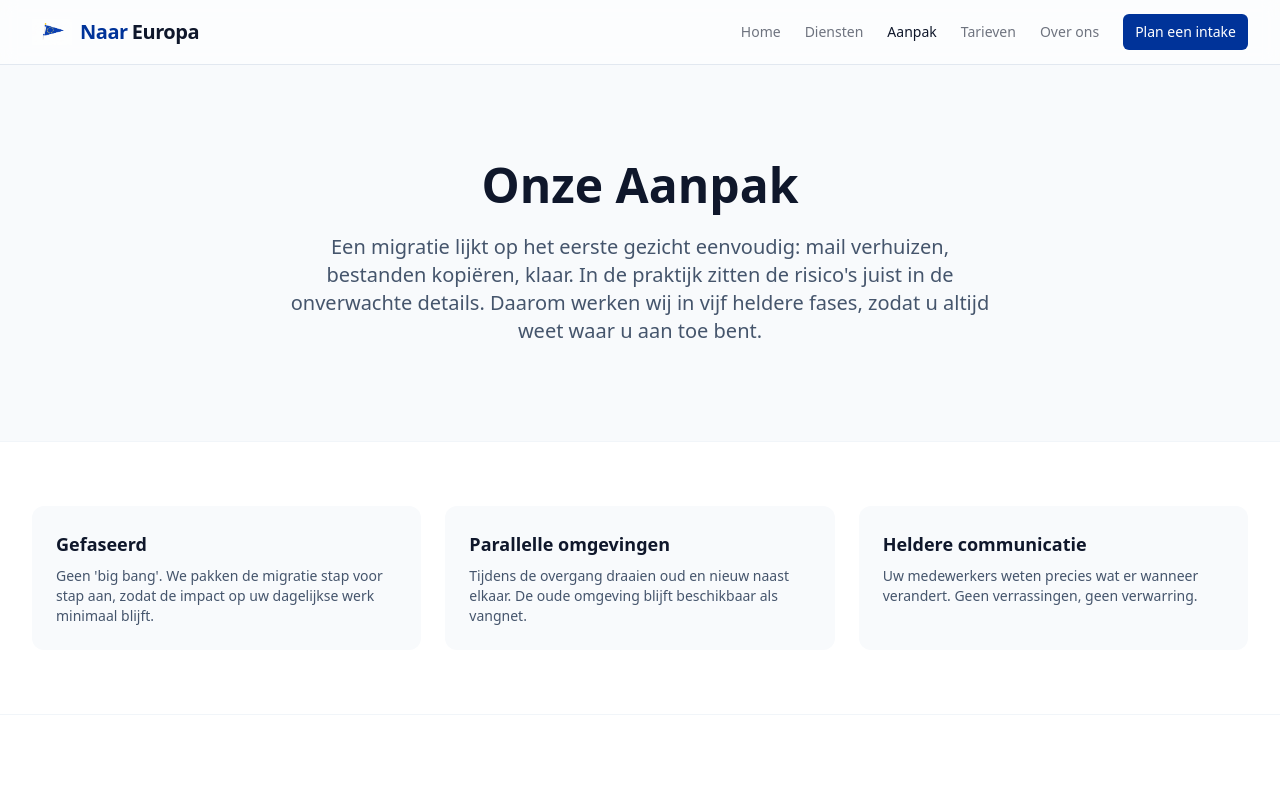
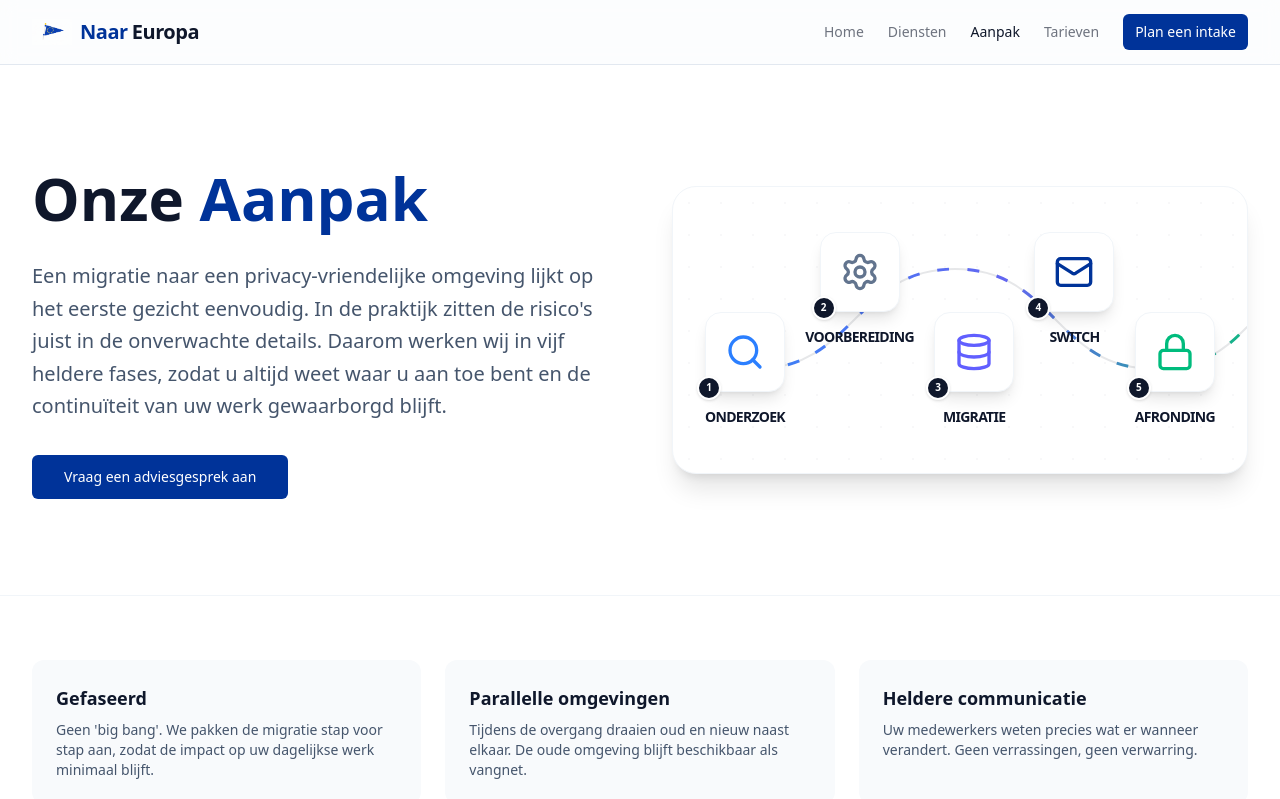
Before and after one commit to victorp13/naareuropa, a Next.js app: page /aanpak in a window 1280 px wide. Shown: the top 799 px of the page. Built offline with nearby package versions, Linux system fonts and the light colour scheme.

Commit message:
feat: Redesign the Aanpak page hero section with a new animated approach illustration and update navigation links.

```diff
--- a/app/aanpak/page.tsx
+++ b/app/aanpak/page.tsx
@@ -1,6 +1,7 @@
 import Link from "next/link"
 import { Button } from "@/components/ui/button"
 import { Search, Settings, Database, Mail, Lock, CheckCircle, ArrowRight } from "lucide-react"
+import { ApproachIllustration } from "@/components/illustrations/approach-illustration"
 
 const phases = [
     {
@@ -153,17 +154,29 @@ export default function ApproachPage() {
     return (
         <div className="min-h-screen bg-white">
             {/* Hero */}
-            <section className="bg-slate-50 py-16 md:py-24 border-b border-slate-100">
-                <div className="container max-w-3xl text-center">
-                    <h1 className="mb-6 text-4xl font-bold font-heading text-slate-900 md:text-5xl">
-                        Onze Aanpak
-                    </h1>
-                    <p className="text-xl text-slate-600">
-                        Een migratie lijkt op het eerste gezicht eenvoudig: mail verhuizen, bestanden
-                        kopiëren, klaar. In de praktijk zitten de risico's juist in de onverwachte
-                        details. Daarom werken wij in vijf heldere fases, zodat u altijd weet waar u
-                        aan toe bent.
-                    </p>
+            <section className="bg-white py-16 md:py-24 border-b border-slate-100 overflow-hidden">
+                <div className="container">
+                    <div className="grid lg:grid-cols-2 gap-16 items-center">
+                        <div className="max-w-2xl">
+                            <h1 className="mb-6 text-4xl font-bold font-heading text-slate-900 md:text-5xl lg:text-6xl leading-tight">
+                                Onze <span className="text-primary">Aanpak</span>
+                            </h1>
+                            <p className="text-xl text-slate-600 leading-relaxed">
+                                Een migratie naar een privacy-vriendelijke omgeving lijkt op het eerste gezicht eenvoudig.
+                                In de praktijk zitten de risico's juist in de onverwachte details. Daarom werken wij in vijf heldere fases,
+                                zodat u altijd weet waar u aan toe bent en de continuïteit van uw werk gewaarborgd blijft.
+                            </p>
+                            <div className="mt-8 flex flex-wrap gap-4">
+                                <Button asChild size="lg">
+                                    <Link href="/contact">Vraag een adviesgesprek aan</Link>
+                                </Button>
+                            </div>
+                        </div>
+                        <div className="relative">
+                            <div className="absolute inset-0 bg-blue-50 rounded-full blur-3xl opacity-50 -z-10 transform scale-125"></div>
+                            <ApproachIllustration />
+                        </div>
+                    </div>
                 </div>
             </section>
 
--- a/components/footer.tsx
+++ b/components/footer.tsx
@@ -38,7 +38,6 @@ export function Footer() {
                 <div>
                     <h3 className="font-semibold text-white mb-4">Bedrijf</h3>
                     <ul className="space-y-2 text-sm text-slate-300">
-                        <li><Link href="/over-naareuropa" className="hover:text-white transition-colors">Over ons</Link></li>
                         <li><Link href="/contact" className="hover:text-white transition-colors">Contact</Link></li>
                         <li><Link href="/juridisch/privacy" className="hover:text-white transition-colors">Privacyverklaring</Link></li>
                         <li><Link href="/juridisch/algemene-voorwaarden" className="hover:text-white transition-colors">Algemene Voorwaarden</Link></li>
--- a/components/header.tsx
+++ b/components/header.tsx
@@ -14,7 +14,6 @@ const navigation = [
     { name: "Diensten", href: "/#diensten" }, // Anchor to section for now, later maybe a page
     { name: "Aanpak", href: "/aanpak" },
     { name: "Tarieven", href: "/tarieven" },
-    { name: "Over ons", href: "/over-naareuropa" }, // Mapped to About
 ]
 
 export function Header() {
--- /dev/null
+++ b/components/illustrations/approach-illustration.tsx
@@ -0,0 +1,99 @@
+"use client"
+
+import { motion } from "framer-motion"
+import { Search, Settings, Database, Mail, Lock, CheckCircle } from "lucide-react"
+
+const nodes = [
+    { id: 1, icon: Search, label: "Onderzoek", color: "text-blue-500" },
+    { id: 2, icon: Settings, label: "Voorbereiding", color: "text-slate-500" },
+    { id: 3, icon: Database, label: "Migratie", color: "text-indigo-500" },
+    { id: 4, icon: Mail, label: "Switch", color: "text-primary" },
+    { id: 5, icon: Lock, label: "Afronding", color: "text-emerald-500" },
+]
+
+export function ApproachIllustration() {
+    return (
+        <div className="relative w-full aspect-[2/1] bg-white rounded-3xl border border-slate-100 shadow-xl overflow-hidden flex items-center justify-center p-4 md:p-8">
+            {/* Background Grid */}
+            <div className="absolute inset-0 opacity-[0.03] pointer-events-none"
+                style={{ backgroundImage: 'radial-gradient(circle, currentColor 1px, transparent 1px)', backgroundSize: '32px 32px' }}></div>
+
+            {/* Path Container */}
+            <div className="relative w-full h-full flex items-center justify-between">
+
+                {/* The Winding Path SVG */}
+                <svg className="absolute inset-0 w-full h-full overflow-visible pointer-events-none" preserveAspectRatio="none">
+                    <motion.path
+                        d="M 50,150 C 150,150 150,50 250,50 S 350,150 450,150 S 550,50 550,150"
+                        fill="none"
+                        stroke="currentColor"
+                        strokeWidth="2"
+                        strokeOpacity="0.1"
+                        initial={{ pathLength: 0 }}
+                        animate={{ pathLength: 1 }}
+                        transition={{ duration: 2, ease: "easeInOut" }}
+                    />
+                    <motion.path
+                        d="M 50,150 C 150,150 150,50 250,50 S 350,150 450,150 S 550,50 550,150"
+                        fill="none"
+                        stroke="url(#path-gradient)"
+                        strokeWidth="3"
+                        strokeDasharray="12 18"
+                        className="text-blue-500"
+                        animate={{ strokeDashoffset: [0, -30] }}
+                        transition={{
+                            repeat: Infinity,
+                            duration: 3,
+                            ease: "linear"
+                        }}
+                    />
+                    <defs>
+                        <linearGradient id="path-gradient" x1="0%" y1="0%" x2="100%" y2="0%">
+                            <stop offset="0%" stopColor="#3b82f6" />
+                            <stop offset="50%" stopColor="#6366f1" />
+                            <stop offset="100%" stopColor="#10b981" />
+                        </linearGradient>
+                    </defs>
+                </svg>
+
+                {/* Nodes */}
+                {nodes.map((node, index) => (
+                    <motion.div
+                        key={node.id}
+                        initial={{ opacity: 0, scale: 0.5, y: 20 }}
+                        animate={{ opacity: 1, scale: 1, y: 0 }}
+                        transition={{ delay: index * 0.2 + 0.5, duration: 0.5 }}
+                        className="relative z-10 flex flex-col items-center gap-3"
+                        style={{
+                            marginTop: index % 2 === 0 ? "80px" : "-80px"
+                        }}
+                    >
+                        <div className="group relative">
+                            {/* Node Card */}
+                            <div className="w-16 h-16 md:w-20 md:h-20 bg-white rounded-2xl shadow-lg border border-slate-100 flex items-center justify-center transition-all group-hover:scale-110 group-hover:shadow-2xl duration-300">
+                                <node.icon className={`w-8 h-8 md:w-10 md:h-10 ${node.color}`} />
+
+                                {/* Completion Checkmark (Subtle) */}
+                                <div className="absolute -top-2 -right-2 bg-emerald-500 rounded-full p-1 border-2 border-white shadow-sm opacity-0 group-hover:opacity-100 transition-opacity">
+                                    <CheckCircle className="w-3 h-3 text-white" />
+                                </div>
+                            </div>
+
+                            {/* Step Number */}
+                            <div className="absolute -bottom-2 -left-2 w-6 h-6 bg-slate-900 text-white rounded-full text-[10px] font-bold flex items-center justify-center border-2 border-white shadow-sm">
+                                {node.id}
+                            </div>
+                        </div>
+
+                        <div className="text-center">
+                            <span className="text-[10px] md:text-sm font-bold text-slate-900 whitespace-nowrap uppercase tracking-tighter">
+                                {node.label}
+                            </span>
+                        </div>
+                    </motion.div>
+                ))}
+
+            </div>
+        </div>
+    )
+}
```
